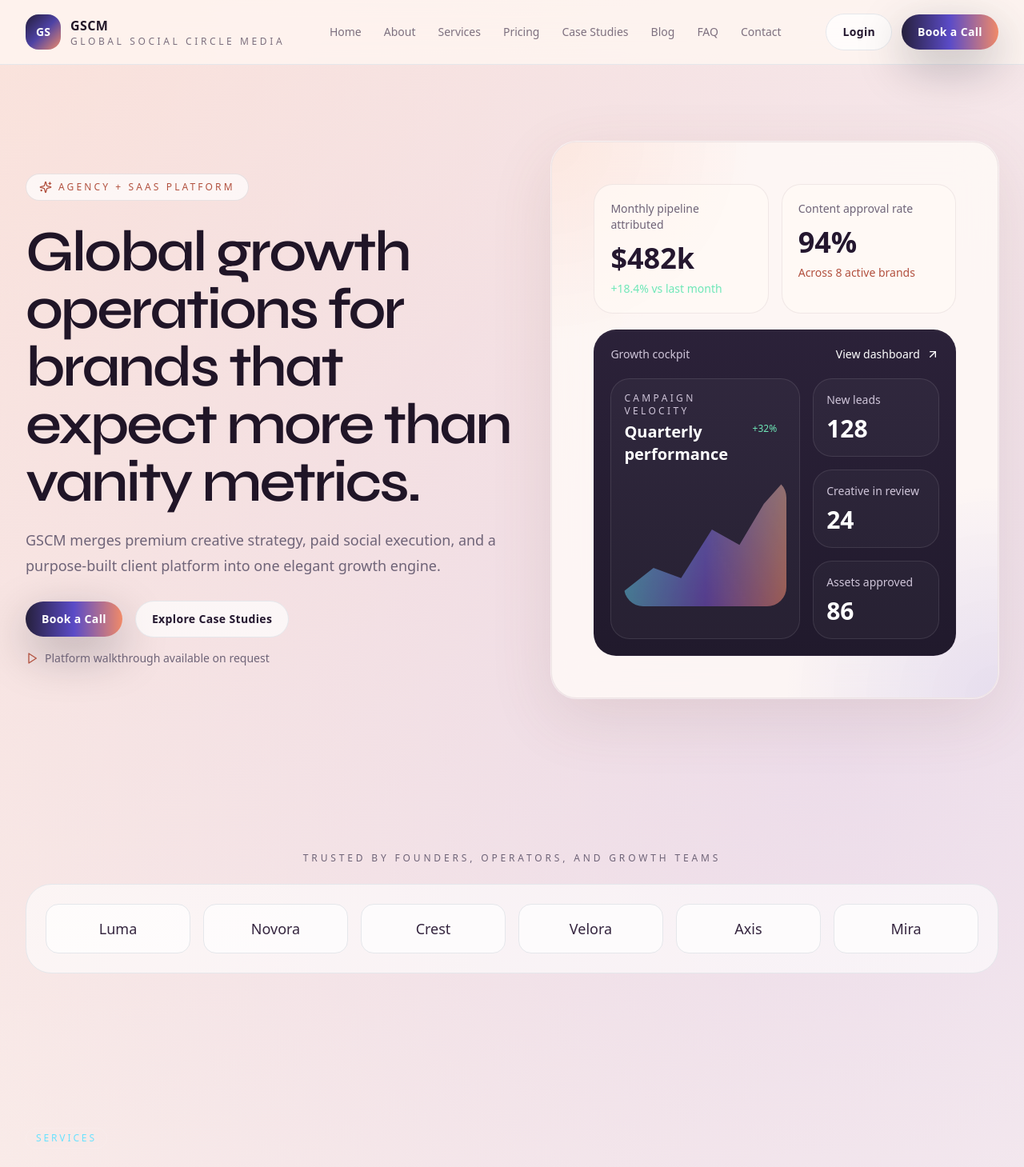
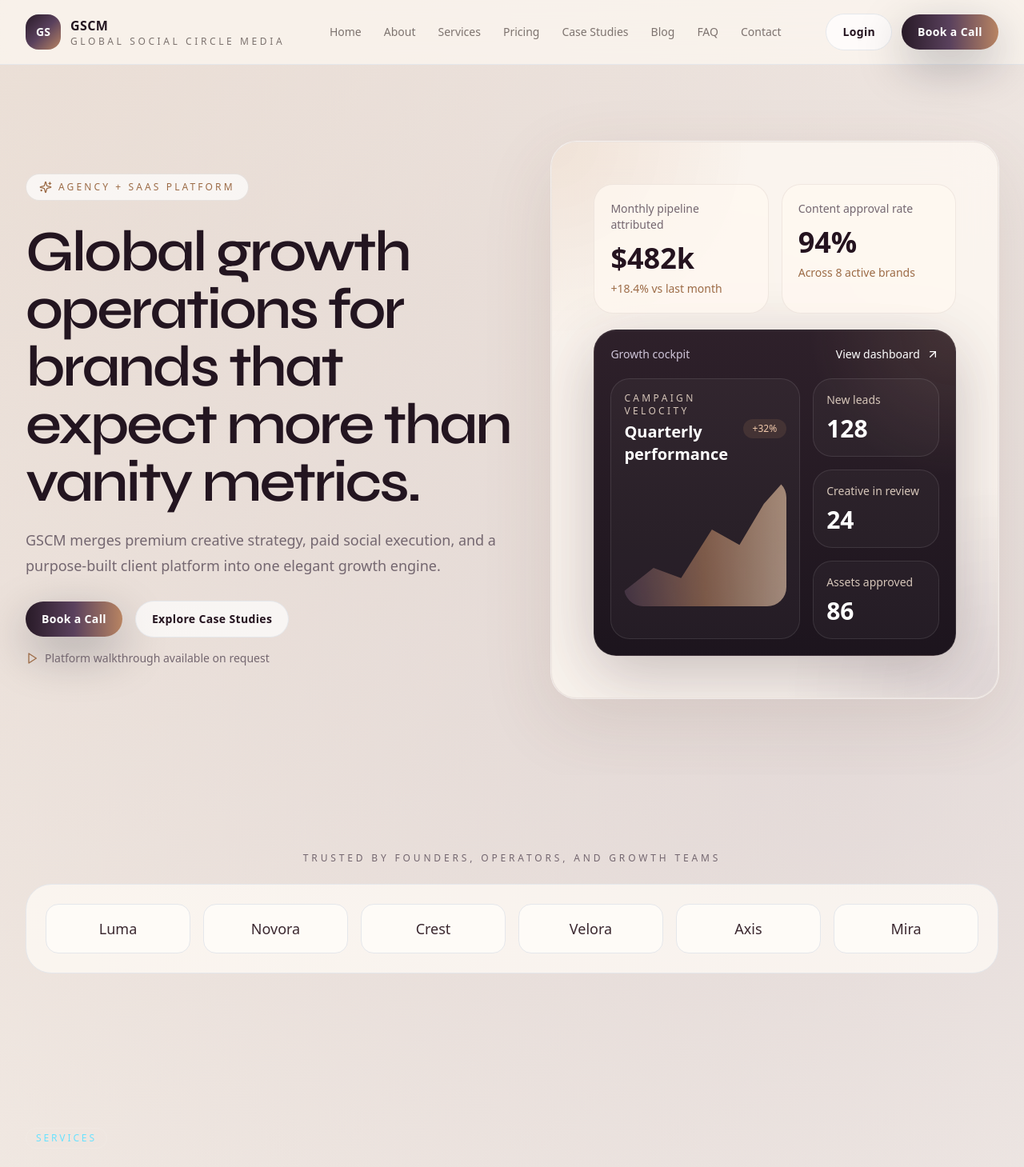
Before and after one commit to HafizTalalAhmad/GSCM, a Next.js app: page / in a window 1280 px wide. Shown: the top 1459 px of the page at 80% size. Built offline with nearby package versions, Linux system fonts and the light colour scheme.

Commit message:
Refine marketing site into luxury theme

```diff
--- a/app/globals.css
+++ b/app/globals.css
@@ -74,44 +74,56 @@ a {
 
 .marketing-theme {
   min-height: 100vh;
-  color: #24172f;
+  color: #24131f;
   background:
-    radial-gradient(circle at top left, rgba(242, 144, 117, 0.18), transparent 26%),
-    radial-gradient(circle at 82% 12%, rgba(122, 92, 245, 0.14), transparent 24%),
-    linear-gradient(180deg, #fff8f2 0%, #fff4ea 42%, #f7efe6 100%);
+    radial-gradient(circle at top left, rgba(162, 116, 87, 0.16), transparent 26%),
+    radial-gradient(circle at 82% 12%, rgba(92, 68, 112, 0.12), transparent 24%),
+    linear-gradient(180deg, #fcf7f1 0%, #f7f0e8 38%, #efe5d8 100%);
 }
 
 .marketing-theme .glass-panel {
-  border-color: rgba(62, 35, 56, 0.08);
-  background: rgba(255, 251, 247, 0.82);
+  border-color: rgba(74, 52, 46, 0.08);
+  background: rgba(255, 250, 244, 0.76);
   box-shadow:
-    0 0 0 1px rgba(255, 255, 255, 0.55),
-    0 24px 80px rgba(114, 73, 57, 0.12);
+    0 0 0 1px rgba(255, 255, 255, 0.58),
+    0 28px 90px rgba(96, 65, 48, 0.12);
 }
 
 .marketing-theme .text-muted {
-  color: #6f6478 !important;
+  color: #746770 !important;
 }
 
 .marketing-theme .marketing-card {
-  border-color: rgba(62, 35, 56, 0.08);
-  background: rgba(255, 250, 246, 0.72);
+  border-color: rgba(74, 52, 46, 0.08);
+  background: rgba(255, 248, 241, 0.76);
 }
 
 .marketing-theme .marketing-dark-card {
-  border: 1px solid rgba(53, 34, 58, 0.08);
-  background: linear-gradient(180deg, rgba(39, 29, 53, 0.98), rgba(28, 21, 40, 0.98));
-  box-shadow: inset 0 1px 0 rgba(255, 255, 255, 0.04);
+  border: 1px solid rgba(255, 244, 232, 0.08);
+  background:
+    radial-gradient(circle at top right, rgba(184, 148, 118, 0.16), transparent 30%),
+    linear-gradient(180deg, rgba(42, 28, 38, 0.98), rgba(24, 16, 25, 0.98));
+  box-shadow:
+    inset 0 1px 0 rgba(255, 255, 255, 0.04),
+    0 22px 80px rgba(40, 22, 32, 0.24);
 }
 
 .marketing-theme .marketing-kicker {
-  color: #b2513f;
+  color: #9c6b46;
 }
 
 .marketing-theme .marketing-title {
-  color: #201527;
+  color: #231520;
 }
 
 .marketing-theme .marketing-copy {
-  color: #6f6478;
+  color: #746770;
 }
+
+.marketing-theme .marketing-accent {
+  color: #9c6b46;
+}
+
+.marketing-theme .marketing-soft-line {
+  border-color: rgba(74, 52, 46, 0.08);
+}
--- a/components/layout/site-header.tsx
+++ b/components/layout/site-header.tsx
@@ -4,15 +4,15 @@ import { Button } from "@/components/ui/button";
 
 export function SiteHeader() {
   return (
-    <header className="sticky top-0 z-40 border-b border-[#2f2336]/8 bg-[rgba(255,248,242,0.76)] backdrop-blur-xl">
+    <header className="sticky top-0 z-40 border-b border-[#4a342e]/8 bg-[rgba(252,247,241,0.74)] backdrop-blur-xl">
       <div className="container-shell flex h-20 items-center justify-between gap-6">
         <Link className="flex items-center gap-3" href="/">
-          <div className="flex h-11 w-11 items-center justify-center rounded-2xl bg-gradient-to-br from-[#231c38] via-[#4e43a5] to-[#f08a68] text-sm font-black text-white">
+          <div className="flex h-11 w-11 items-center justify-center rounded-2xl bg-gradient-to-br from-[#281a27] via-[#5a415d] to-[#b88462] text-sm font-black text-white">
             GS
           </div>
           <div>
-            <div className="font-semibold tracking-wide text-[#221728]">GSCM</div>
-            <div className="text-xs uppercase tracking-[0.3em] text-[#7d707f]">Global Social Circle Media</div>
+            <div className="font-semibold tracking-wide text-[#231520]">GSCM</div>
+            <div className="text-xs uppercase tracking-[0.3em] text-[#7d736f]">Global Social Circle Media</div>
           </div>
         </Link>
 
@@ -20,7 +20,7 @@ export function SiteHeader() {
           {siteNav.map((item) => (
             <Link
               key={item.href}
-              className="text-sm text-[#7d707f] transition hover:text-[#221728]"
+              className="text-sm text-[#7d736f] transition hover:text-[#231520]"
               href={item.href}
             >
               {item.label}
--- a/components/marketing/hero-section.tsx
+++ b/components/marketing/hero-section.tsx
@@ -8,7 +8,7 @@ export function HeroSection() {
     <section className="section-space overflow-hidden">
       <div className="container-shell grid items-center gap-10 lg:grid-cols-[1.05fr_0.95fr]">
         <MotionFade className="space-y-7">
-          <div className="inline-flex items-center gap-2 rounded-full border border-[#2f2336]/10 bg-white/70 px-4 py-2 text-xs uppercase tracking-[0.26em] marketing-kicker">
+          <div className="inline-flex items-center gap-2 rounded-full border border-[#4a342e]/10 bg-white/70 px-4 py-2 text-xs uppercase tracking-[0.26em] marketing-kicker">
             <Sparkles className="h-4 w-4" />
             Agency + SaaS Platform
           </div>
@@ -25,8 +25,8 @@ export function HeroSection() {
             <Button href="/case-studies" variant="secondary">
               Explore Case Studies
             </Button>
-            <div className="inline-flex items-center gap-2 text-sm text-[#6f6478]">
-              <Play className="h-4 w-4 text-[#b2513f]" />
+            <div className="inline-flex items-center gap-2 text-sm text-[#746770]">
+              <Play className="h-4 w-4 text-[#9c6b46]" />
               Platform walkthrough available on request
             </div>
           </div>
@@ -34,18 +34,18 @@ export function HeroSection() {
 
         <MotionFade delay={0.15}>
           <GlassCard className="relative overflow-hidden rounded-[32px] p-0">
-            <div className="absolute inset-0 bg-[radial-gradient(circle_at_top_left,rgba(240,138,104,0.14),transparent_28%),radial-gradient(circle_at_bottom_right,rgba(91,75,199,0.14),transparent_30%)]" />
+            <div className="absolute inset-0 bg-[radial-gradient(circle_at_top_left,rgba(184,132,98,0.16),transparent_28%),radial-gradient(circle_at_bottom_right,rgba(90,65,93,0.16),transparent_30%)]" />
             <div className="relative space-y-5 p-6">
               <div className="grid gap-4 sm:grid-cols-2">
                 <div className="marketing-card rounded-3xl border p-5">
-                  <div className="text-sm text-[#6f6478]">Monthly pipeline attributed</div>
-                  <div className="mt-3 text-4xl font-semibold text-[#24172f]">$482k</div>
-                  <div className="mt-2 text-sm text-emerald-300">+18.4% vs last month</div>
+                  <div className="text-sm text-[#746770]">Monthly pipeline attributed</div>
+                  <div className="mt-3 text-4xl font-semibold text-[#24131f]">$482k</div>
+                  <div className="mt-2 text-sm text-[#9c6b46]">+18.4% vs last month</div>
                 </div>
                 <div className="marketing-card rounded-3xl border p-5">
-                  <div className="text-sm text-[#6f6478]">Content approval rate</div>
-                  <div className="mt-3 text-4xl font-semibold text-[#24172f]">94%</div>
-                  <div className="mt-2 text-sm text-[#b2513f]">Across 8 active brands</div>
+                  <div className="text-sm text-[#746770]">Content approval rate</div>
+                  <div className="mt-3 text-4xl font-semibold text-[#24131f]">94%</div>
+                  <div className="mt-2 text-sm text-[#9c6b46]">Across 8 active brands</div>
                 </div>
               </div>
 
@@ -61,14 +61,14 @@ export function HeroSection() {
                   <div className="rounded-3xl border border-white/10 bg-white/[0.03] p-4">
                     <div className="mb-4 flex items-center justify-between">
                       <div>
-                        <div className="text-xs uppercase tracking-[0.28em] text-[#cfc5d9]">Campaign velocity</div>
+                        <div className="text-xs uppercase tracking-[0.28em] text-[#d6c6b9]">Campaign velocity</div>
                         <div className="mt-1 text-xl font-semibold text-white">Quarterly performance</div>
                       </div>
-                      <div className="rounded-full bg-emerald-400/12 px-3 py-1 text-xs text-emerald-300">
+                      <div className="rounded-full bg-[#b88462]/15 px-3 py-1 text-xs text-[#f0c8aa]">
                         +32%
                       </div>
                     </div>
-                    <div className="h-40 rounded-3xl bg-[linear-gradient(180deg,rgba(105,226,255,0.18),transparent),linear-gradient(90deg,rgba(105,226,255,0.5),rgba(139,92,246,0.5),rgba(255,143,112,0.6))] opacity-90 [clip-path:polygon(0%_88%,18%_70%,35%_78%,54%_40%,71%_52%,86%_20%,100%_0%,100%_100%,0%_100%)]" />
+                    <div className="h-40 rounded-3xl bg-[linear-gradient(180deg,rgba(184,132,98,0.14),transparent),linear-gradient(90deg,rgba(96,74,98,0.55),rgba(184,132,98,0.65),rgba(233,202,174,0.7))] opacity-90 [clip-path:polygon(0%_88%,18%_70%,35%_78%,54%_40%,71%_52%,86%_20%,100%_0%,100%_100%,0%_100%)]" />
                   </div>
                   <div className="space-y-4">
                     {[
@@ -77,7 +77,7 @@ export function HeroSection() {
                       ["Assets approved", "86"],
                     ].map(([label, value]) => (
                       <div key={label} className="rounded-3xl border border-white/10 bg-white/[0.03] p-4">
-                        <div className="text-sm text-[#cfc5d9]">{label}</div>
+                        <div className="text-sm text-[#d6c6b9]">{label}</div>
                         <div className="mt-2 text-3xl font-semibold text-white">{value}</div>
                       </div>
                     ))}
--- a/components/marketing/home-sections.tsx
+++ b/components/marketing/home-sections.tsx
@@ -14,9 +14,9 @@ export function TrustedBySection() {
           <p className="text-center text-xs uppercase tracking-[0.32em] text-muted">
             Trusted by founders, operators, and growth teams
           </p>
-          <div className="grid grid-cols-2 gap-4 rounded-[32px] border border-[#2f2336]/8 bg-white/60 p-6 sm:grid-cols-3 lg:grid-cols-6">
+          <div className="grid grid-cols-2 gap-4 rounded-[32px] border border-[#4a342e]/8 bg-[rgba(255,251,246,0.74)] p-6 sm:grid-cols-3 lg:grid-cols-6">
             {brands.map((brand) => (
-              <div key={brand} className="rounded-2xl border border-[#2f2336]/8 bg-white/70 px-5 py-4 text-center text-lg font-medium text-[#35253f]">
+              <div key={brand} className="rounded-2xl border border-[#4a342e]/8 bg-[rgba(255,253,250,0.84)] px-5 py-4 text-center text-lg font-medium text-[#3b2830]">
                 {brand}
               </div>
             ))}
@@ -41,9 +41,9 @@ export function ServicesSection() {
             <MotionFade key={service.title} delay={index * 0.08}>
               <GlassCard className="h-full rounded-[30px] bg-white/70">
                 <div className="space-y-4">
-                  <div className="text-sm uppercase tracking-[0.28em] text-[#b2513f]">0{index + 1}</div>
-                  <h3 className="text-2xl font-semibold text-[#24172f]">{service.title}</h3>
-                  <p className="text-sm leading-7 text-[#6f6478]">{service.description}</p>
+                  <div className="text-sm uppercase tracking-[0.28em] text-[#9c6b46]">0{index + 1}</div>
+                  <h3 className="text-2xl font-semibold text-[#24131f]">{service.title}</h3>
+                  <p className="text-sm leading-7 text-[#746770]">{service.description}</p>
                 </div>
               </GlassCard>
             </MotionFade>
@@ -70,8 +70,8 @@ export function ExpertiseSection() {
             {expertise.map((item) => (
               <GlassCard key={item} className="rounded-[28px]">
                 <div className="flex items-center justify-between">
-                  <div className="text-lg font-medium text-[#24172f]">{item}</div>
-                  <CheckCircle2 className="h-5 w-5 text-[#b2513f]" />
+                  <div className="text-lg font-medium text-[#24131f]">{item}</div>
+                  <CheckCircle2 className="h-5 w-5 text-[#9c6b46]" />
                 </div>
               </GlassCard>
             ))}
@@ -99,9 +99,9 @@ export function WhyChooseUsSection() {
           <GlassCard className="rounded-[34px] p-7">
             <div className="space-y-5">
               {points.map((point) => (
-                <div key={point} className="flex gap-4 rounded-3xl border border-white/8 bg-white/[0.03] p-5">
-                  <div className="mt-1 h-3 w-3 rounded-full bg-gradient-to-r from-brand to-coral" />
-                  <p className="text-sm leading-7 text-[#6f6478]">{point}</p>
+                <div key={point} className="flex gap-4 rounded-3xl border border-[#4a342e]/8 bg-[rgba(255,252,248,0.72)] p-5">
+                  <div className="mt-1 h-3 w-3 rounded-full bg-gradient-to-r from-[#5a415d] to-[#b88462]" />
+                  <p className="text-sm leading-7 text-[#746770]">{point}</p>
                 </div>
               ))}
             </div>
@@ -122,11 +122,11 @@ export function CaseStudiesSection() {
             <MotionFade key={item.title} delay={index * 0.08}>
               <GlassCard className="rounded-[30px]">
                 <div className="space-y-5">
-                  <div className="text-xs uppercase tracking-[0.28em] text-[#8f7d86]">{item.category}</div>
-                  <h3 className="text-2xl font-semibold text-[#24172f]">{item.title}</h3>
-                  <div className="flex items-center justify-between rounded-2xl border border-[#2f2336]/8 bg-white/70 px-4 py-3">
-                    <span className="text-sm text-[#6f6478]">Headline result</span>
-                    <span className="text-sm font-semibold text-[#b2513f]">{item.result}</span>
+                  <div className="text-xs uppercase tracking-[0.28em] text-[#93827c]">{item.category}</div>
+                  <h3 className="text-2xl font-semibold text-[#24131f]">{item.title}</h3>
+                  <div className="flex items-center justify-between rounded-2xl border border-[#4a342e]/8 bg-[rgba(255,252,248,0.8)] px-4 py-3">
+                    <span className="text-sm text-[#746770]">Headline result</span>
+                    <span className="text-sm font-semibold text-[#9c6b46]">{item.result}</span>
                   </div>
                 </div>
               </GlassCard>
@@ -146,8 +146,8 @@ export function MetricsSection() {
           <div className="grid gap-6 md:grid-cols-2 xl:grid-cols-4">
             {metrics.map((metric) => (
               <div key={metric.label} className="rounded-[28px] border border-white/8 bg-white/[0.03] p-5">
-                <div className="text-4xl font-semibold text-[#24172f]">{metric.value}</div>
-                <div className="mt-3 text-sm text-[#6f6478]">{metric.label}</div>
+                <div className="text-4xl font-semibold text-[#24131f]">{metric.value}</div>
+                <div className="mt-3 text-sm text-[#746770]">{metric.label}</div>
               </div>
             ))}
           </div>
@@ -166,10 +166,10 @@ export function TestimonialsSection() {
           {testimonials.map((testimonial, index) => (
             <MotionFade key={testimonial.author} delay={index * 0.08}>
               <GlassCard className="rounded-[30px]">
-                <p className="text-xl leading-9 text-[#24172f]">{testimonial.quote}</p>
+                <p className="text-xl leading-9 text-[#24131f]">{testimonial.quote}</p>
                 <div className="mt-8">
-                  <div className="font-medium text-[#24172f]">{testimonial.author}</div>
-                  <div className="text-sm text-[#6f6478]">{testimonial.role}</div>
+                  <div className="font-medium text-[#24131f]">{testimonial.author}</div>
+                  <div className="text-sm text-[#746770]">{testimonial.role}</div>
                 </div>
               </GlassCard>
             </MotionFade>
@@ -191,17 +191,17 @@ export function PricingPreviewSection() {
               <GlassCard className="h-full rounded-[30px]">
                 <div className="space-y-6">
                   <div>
-                    <div className="text-sm uppercase tracking-[0.26em] text-[#8f7d86]">{tier.name}</div>
-                    <div className="mt-4 text-4xl font-semibold text-[#24172f]">
+                    <div className="text-sm uppercase tracking-[0.26em] text-[#93827c]">{tier.name}</div>
+                    <div className="mt-4 text-4xl font-semibold text-[#24131f]">
                       {tier.price}
-                      <span className="text-base text-[#6f6478]">{tier.period}</span>
+                      <span className="text-base text-[#746770]">{tier.period}</span>
                     </div>
                   </div>
-                  <p className="text-sm leading-7 text-[#6f6478]">{tier.description}</p>
+                  <p className="text-sm leading-7 text-[#746770]">{tier.description}</p>
                   <div className="space-y-3">
                     {tier.features.map((feature) => (
-                      <div key={feature} className="flex items-center gap-3 text-sm text-[#35253f]">
-                        <CheckCircle2 className="h-4 w-4 text-[#b2513f]" />
+                      <div key={feature} className="flex items-center gap-3 text-sm text-[#3b2830]">
+                        <CheckCircle2 className="h-4 w-4 text-[#9c6b46]" />
                         {feature}
                       </div>
                     ))}
@@ -226,9 +226,9 @@ export function BlogPreviewSection() {
             <MotionFade key={post.title} delay={index * 0.08}>
               <GlassCard className="h-full rounded-[30px]">
                 <div className="space-y-6">
-                  <div className="text-xs uppercase tracking-[0.28em] text-[#8f7d86]">{post.category}</div>
-                  <h3 className="text-2xl font-semibold text-[#24172f]">{post.title}</h3>
-                  <div className="flex items-center justify-between text-sm text-[#6f6478]">
+                  <div className="text-xs uppercase tracking-[0.28em] text-[#93827c]">{post.category}</div>
+                  <h3 className="text-2xl font-semibold text-[#24131f]">{post.title}</h3>
+                  <div className="flex items-center justify-between text-sm text-[#746770]">
                     <span>{post.readTime}</span>
                     <ArrowRight className="h-4 w-4" />
                   </div>
@@ -252,8 +252,8 @@ export function FaqPreviewSection() {
             <MotionFade key={faq.question} delay={index * 0.06}>
               <GlassCard className="rounded-[28px]">
                 <div className="space-y-3">
-                  <h3 className="text-lg font-semibold text-[#24172f]">{faq.question}</h3>
-                  <p className="text-sm leading-7 text-[#6f6478]">{faq.answer}</p>
+                  <h3 className="text-lg font-semibold text-[#24131f]">{faq.question}</h3>
+                  <p className="text-sm leading-7 text-[#746770]">{faq.answer}</p>
                 </div>
               </GlassCard>
             </MotionFade>
@@ -268,14 +268,14 @@ export function FinalCtaSection() {
   return (
     <section className="section-space pt-8">
       <div className="container-shell">
-        <GlassCard className="rounded-[36px] bg-gradient-to-br from-[#fffdfb] via-[#fff7f0] to-[#ffe5da] px-8 py-10 sm:px-10 sm:py-14">
+        <GlassCard className="rounded-[36px] bg-gradient-to-br from-[#fffdfb] via-[#f8f0e9] to-[#ecdccb] px-8 py-10 sm:px-10 sm:py-14">
           <div className="flex flex-col gap-8 lg:flex-row lg:items-end lg:justify-between">
             <div className="max-w-3xl space-y-4">
-              <div className="text-xs uppercase tracking-[0.3em] text-[#b2513f]">Final CTA</div>
-              <h2 className="text-4xl font-semibold tracking-tight text-[#24172f] sm:text-5xl">
+              <div className="text-xs uppercase tracking-[0.3em] text-[#9c6b46]">Final CTA</div>
+              <h2 className="text-4xl font-semibold tracking-tight text-[#24131f] sm:text-5xl">
                 Ready to upgrade from scattered marketing to a premium growth machine?
               </h2>
-              <p className="text-base leading-8 text-[#6f6478]">
+              <p className="text-base leading-8 text-[#746770]">
                 Let&apos;s design the strategy, creative system, and reporting workflow your brand actually deserves.
               </p>
             </div>
--- a/components/ui/button.tsx
+++ b/components/ui/button.tsx
@@ -11,11 +11,11 @@ type ButtonProps = {
 
 const variants = {
   primary:
-    "bg-gradient-to-r from-[#26203c] via-[#5b4bc7] to-[#f08a68] text-white shadow-soft hover:scale-[1.01]",
+    "bg-gradient-to-r from-[#281a27] via-[#5a415d] to-[#b88462] text-white shadow-soft hover:scale-[1.01]",
   secondary:
-    "border border-[#2f2336]/12 bg-white/70 text-[#24172f] hover:bg-white/90",
+    "border border-[#4a342e]/12 bg-white/70 text-[#24131f] hover:bg-white/90",
   ghost:
-    "text-[#6f6478] hover:text-[#24172f]",
+    "text-[#746770] hover:text-[#24131f]",
 };
 
 export function Button({
```
Also changed, not shown: components/layout/site-footer.tsx (+5 -5 lines).
